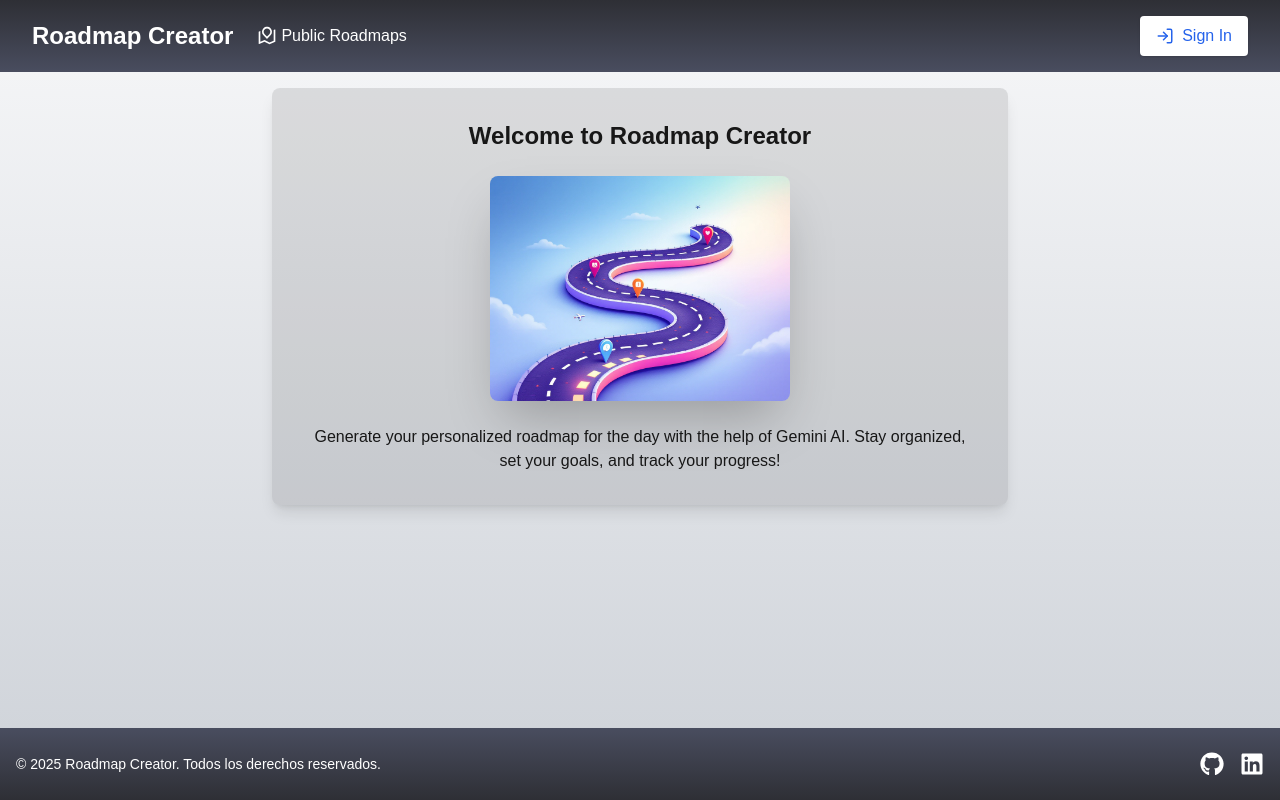
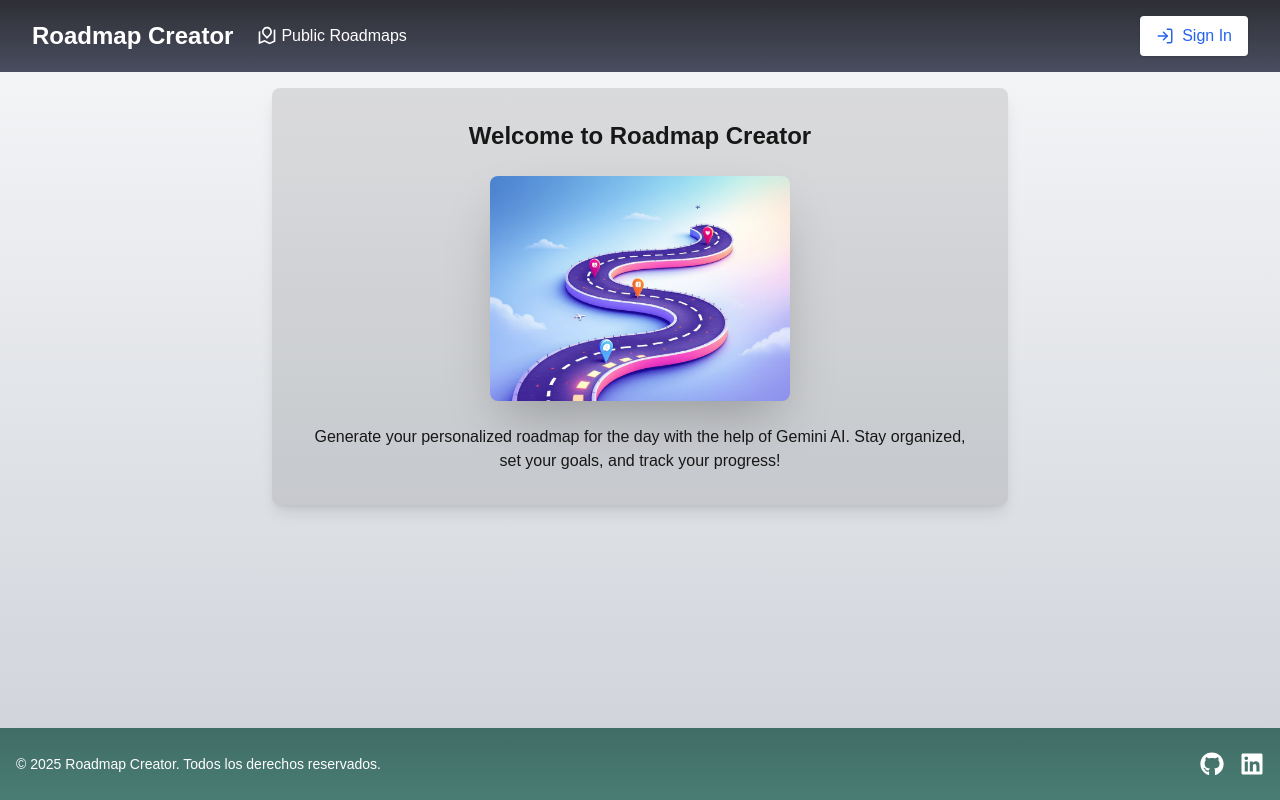
Before and after one commit to deividpa/nextjs-auth-github, a Next.js app: page / in a window 1280 px wide. Built offline with nearby package versions, Linux system fonts and the light colour scheme; no server answers.

Commit message:
feat: Update footer background gradient for improved visual appeal

```diff
--- a/src/app/components/layout/Foooter.tsx
+++ b/src/app/components/layout/Foooter.tsx
@@ -3,7 +3,7 @@ import { FaLinkedin, FaGithub } from "react-icons/fa";
 
 export function Footer() {
   return (
-    <footer className="bg-gradient-to-b from-[#494D5F] to-[#2e2f35] shadow-lg text-white py-6">
+    <footer className="bg-gradient-to-b from-[#416d66] to-[#497D74] shadow-lg text-white py-6">
       <div className="max-w-7xl mx-auto px-4 flex flex-col md:flex-row items-center justify-between">
         <p className="text-sm">
           &copy; {new Date().getFullYear()} Roadmap Creator. Todos los derechos
```
